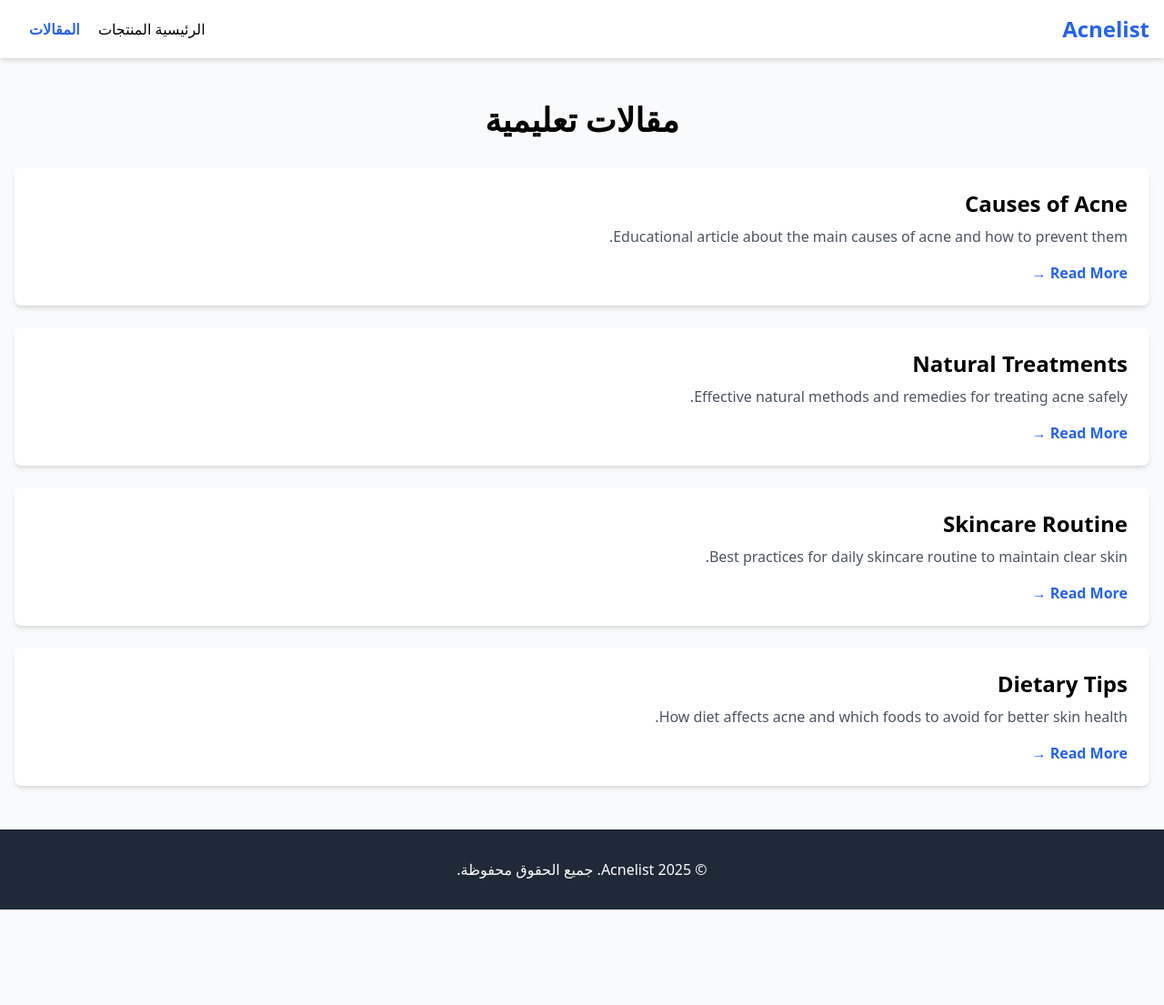
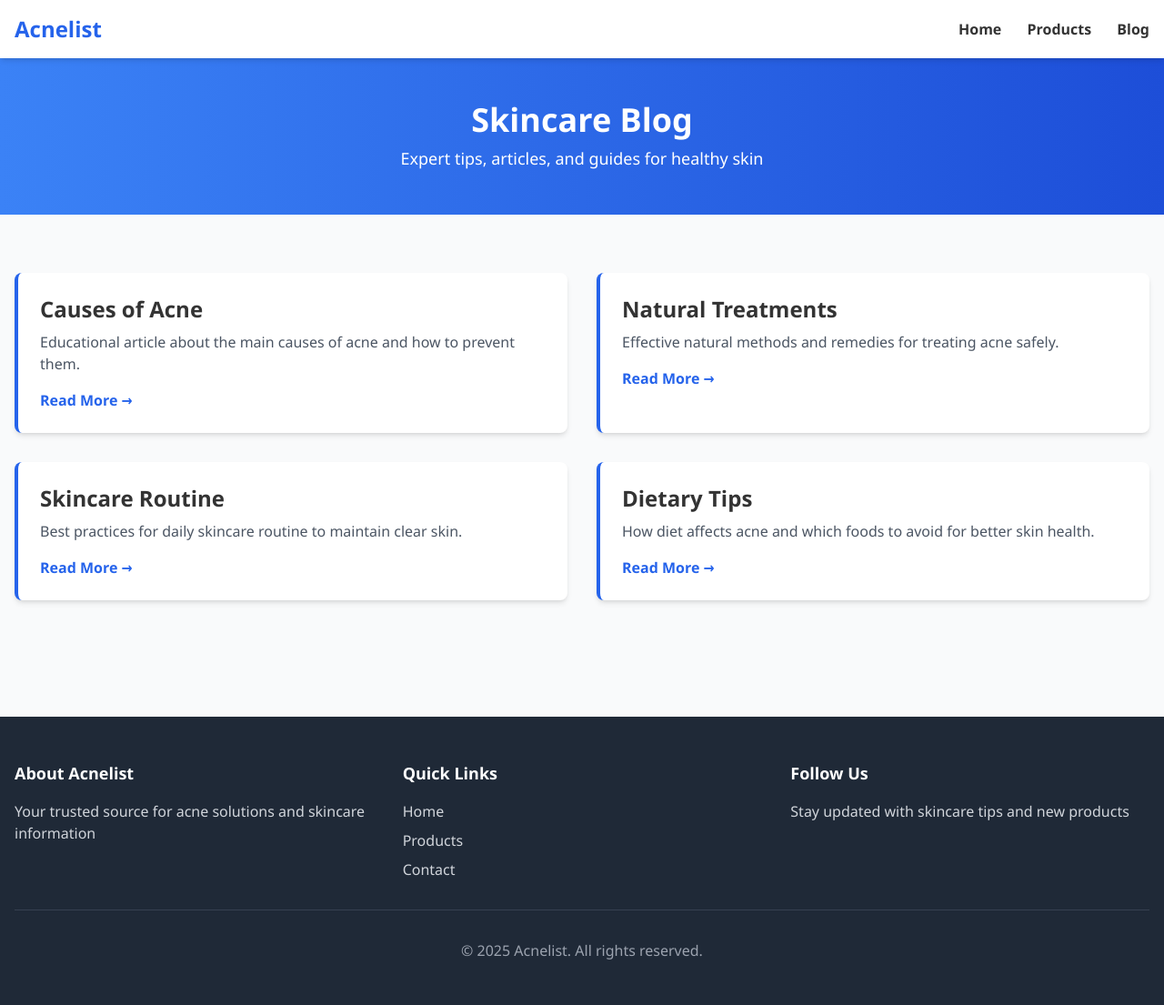
Before and after one commit to 3abdo90/acnelist, a plain HTML site: page blog.html in a window 1280 px wide. Shown: the whole page at 91% size. Before the commit the page ends 1000 px from the top, so only its background shows below. Drawn offline with nearby package versions, Linux system fonts and the light colour scheme.

Commit message:
Update blog.html to English

```diff
--- a/blog.html
+++ b/blog.html
@@ -1,32 +1,63 @@
 <!DOCTYPE html>
-<html lang="ar">
+<html lang="en">
 <head>
   <meta charset="UTF-8">
   <meta name="viewport" content="width=device-width, initial-scale=1.0">
-    <title>المقالات - Acnelist</title>
+  <title>Blog - Acne Tips & Articles - Acnelist</title>
   <script src="https://cdn.tailwindcss.com"></script>
+  <link rel="stylesheet" href="styles.css">
 </head>
-<body class="bg-gray-50" dir="rtl">
-    <nav class="bg-white shadow-md">
+<body class="bg-gray-50">
+  <nav class="bg-white shadow-md sticky top-0 z-50">
     <div class="max-w-7xl mx-auto px-4 py-4 flex justify-between items-center">
       <h1 class="text-2xl font-bold text-blue-600">Acnelist</h1>
-            <div class="space-x-4">
-                <a href="index.html" class="hover:text-blue-600">الرئيسية</a>
-                <a href="products.html" class="hover:text-blue-600">المنتجات</a>
-                <a href="blog.html" class="hover:text-blue-600 text-blue-600 font-bold">المقالات</a>
+      <div class="space-x-6">
+        <a href="index.html" class="hover:text-blue-600 font-semibold">Home</a>
+        <a href="products.html" class="hover:text-blue-600 font-semibold">Products</a>
+        <a href="blog.html" class="hover:text-blue-600 font-semibold">Blog</a>
       </div>
     </div>
   </nav>
 
-    <section class="py-12 px-4">
-        <div class="max-w-7xl mx-auto">
-            <h2 class="text-4xl font-bold mb-8 text-center">مقالات تعليمية</h2>
-            <div id="blog-container" class="space-y-6"></div>
+  <section class="bg-gradient-to-r from-blue-500 to-blue-700 text-white py-12">
+    <div class="max-w-7xl mx-auto text-center">
+      <h2 class="text-4xl font-bold mb-2">Skincare Blog</h2>
+      <p class="text-lg">Expert tips, articles, and guides for healthy skin</p>
     </div>
   </section>
 
-    <footer class="bg-gray-800 text-white py-8 text-center">
-        <p>&copy; 2025 Acnelist. جميع الحقوق محفوظة.</p>
+  <section class="py-16 px-4">
+    <div class="max-w-7xl mx-auto">
+      <div id="blog-container" class="grid grid-cols-1 md:grid-cols-2 gap-8">
+        <!-- Blog posts will be loaded here by script.js -->
+      </div>
+    </div>
+  </section>
+
+  <footer class="bg-gray-800 text-white py-12 mt-16">
+    <div class="max-w-7xl mx-auto px-4">
+      <div class="grid grid-cols-1 md:grid-cols-3 gap-8 mb-8">
+        <div>
+          <h4 class="font-bold text-lg mb-4">About Acnelist</h4>
+          <p class="text-gray-300">Your trusted source for acne solutions and skincare information</p>
+        </div>
+        <div>
+          <h4 class="font-bold text-lg mb-4">Quick Links</h4>
+          <ul class="space-y-2 text-gray-300">
+            <li><a href="index.html" class="hover:text-white">Home</a></li>
+            <li><a href="products.html" class="hover:text-white">Products</a></li>
+            <li><a href="#" class="hover:text-white">Contact</a></li>
+          </ul>
+        </div>
+        <div>
+          <h4 class="font-bold text-lg mb-4">Follow Us</h4>
+          <p class="text-gray-300">Stay updated with skincare tips and new products</p>
+        </div>
+      </div>
+      <div class="border-t border-gray-700 pt-8 text-center text-gray-400">
+        <p>&copy; 2025 Acnelist. All rights reserved.</p>
+      </div>
+    </div>
   </footer>
 
   <script src="script.js"></script>
```
Lines whose indentation alone changed are shown as unchanged.
